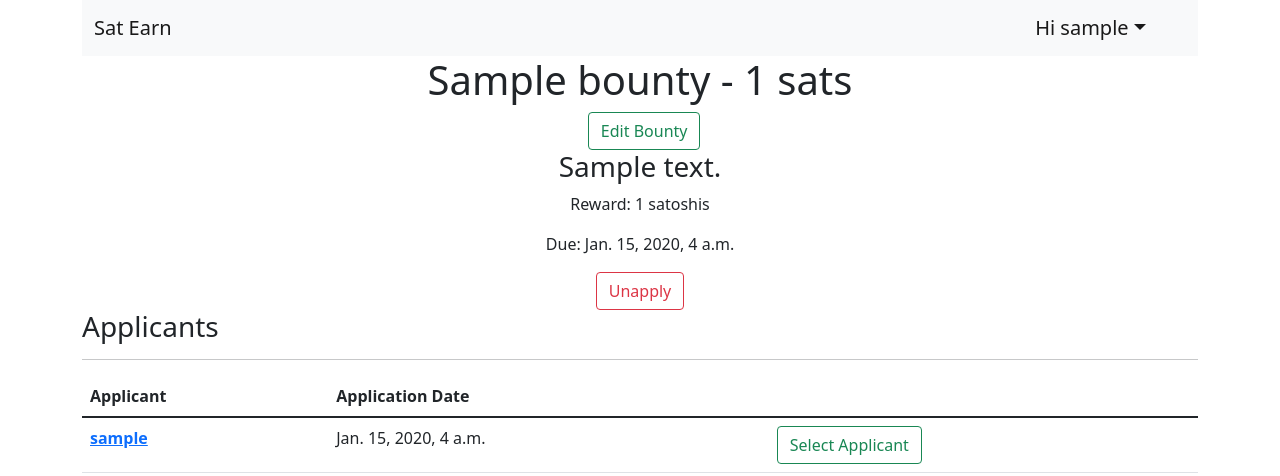
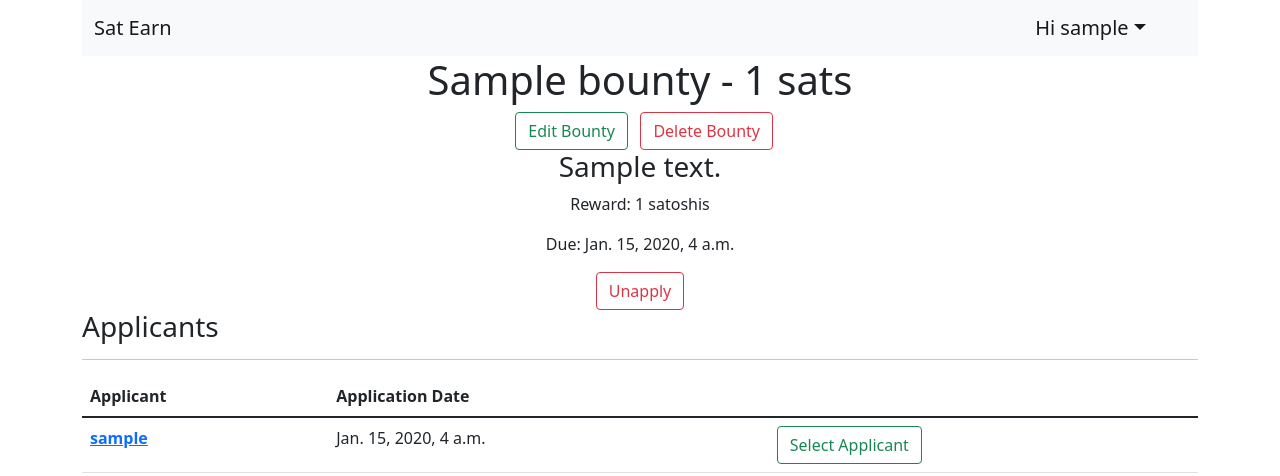
Before and after one commit to netteydavid/satearn, a Django app: page /app/1/ in a window 1280 px wide. Shown: the top 476 px of the page. Run offline with Django 4.2, Linux system fonts and the light colour scheme; a user stored in the database is signed in; tables that the repository leaves empty hold one stand-in row (values such as "Sample post"); some libraries are stand-ins or nearby versions.

Commit message:
Added icons, change img directory, delete bounty

```diff
--- a/satearn/accounts/templates/registration/user.html
+++ b/satearn/accounts/templates/registration/user.html
@@ -7,7 +7,7 @@
 <form method="POST" action="{% url 'accounts:user' %}">
     {% csrf_token %}
     {{ user_form.as_p }}
-    <input type="submit" value="Save Changes">
+    <input type="submit" class="btn btn-outline-success" value="Save Changes">
 </form>
 
 <!-- Add button that links to password reset -->
--- a/satearn/accounts/views.py
+++ b/satearn/accounts/views.py
@@ -17,7 +17,6 @@ def user(request):
         user_form = UserForm(request.POST, instance=request.user)
         if user_form.is_valid():
             user_form.save()
-            return redirect('accounts:user')
     user_form = UserForm(instance=request.user)
     return render(request, "registration/user.html", {"user": request.user, "user_form": user_form})
 
@@ -26,7 +25,6 @@ def profile(request, user_id):
         profile_form = ProfileForm(request.POST, instance=request.user.profile)
         if profile_form.is_valid():
             profile_form.save()
-            return redirect('accounts:profile', user_id=user_id)
     user = get_object_or_404(get_user_model(), pk=user_id)
     profile_form = ProfileForm(instance=user.profile)
     return render(request, "registration/profile.html", {"is_me": request.user.id == user_id, "profile_user": user, "profile_form": profile_form})
--- a/satearn/app/templates/app/bounty.html
+++ b/satearn/app/templates/app/bounty.html
@@ -10,6 +10,7 @@
         <h1>{{ bounty.title }} - {{ bounty.reward }} sats</h1>
         {% if is_me and bounty.status == bounty.NEW %}
         &nbsp;&nbsp;<button class="btn btn-outline-success" onclick="editbounty()">Edit Bounty</button>
+        &nbsp;&nbsp;<button class="btn btn-outline-danger"  data-bs-toggle="modal" data-bs-target="#deleteModal">Delete Bounty</button>
         {% endif %}
     </span>
 
@@ -87,6 +88,27 @@
     </div>
 </div>
 
+<div class="modal fade" id="deleteModal" tabindex="-1" aria-labelledby="exampleModalLabel" aria-hidden="true">
+    <div class="modal-dialog">
+      <div class="modal-content">
+        <div class="modal-header">
+          <h5 class="modal-title" id="exampleModalLabel">Delete Bounty</h5>
+          <button type="button" class="btn-close" data-bs-dismiss="modal" aria-label="Close"></button>
+        </div>
+        <div class="modal-body" id="confirmationTxt">
+            Are you sure you want to delete this bounty?
+        </div>
+        <div class="modal-footer">
+          <button type="button" class="btn btn-secondary" data-bs-dismiss="modal">No</button>
+          <form method="POST" action="{% url 'app:delete' bounty.id %}">
+            {% csrf_token %}
+            <button type="submit" class="btn btn-primary" data-bs-dismiss="modal">Yes</button>
+          </form>
+        </div>
+      </div>
+    </div>
+</div>
+
 <script>
     function editbounty(){
         $("#bounty").css("display", "none");
@@ -104,7 +126,7 @@
         $("#confirmationTxt").html(`Select ${applicant} for this bounty?`);
         var url = "{% url 'app:select_applicant' 0 %}";
         url = url.replace("0", application_id);
-        $("#confirm_yes_btn").action = url;
+        $("#confirm_yes_btn").attr('action', url);
     }
 </script>
 {% endif %}
--- a/satearn/app/templates/app/index.html
+++ b/satearn/app/templates/app/index.html
@@ -21,7 +21,7 @@
   {% for bounty in latest_bounties %}
   <div class="col">
     <div class="card">
-      <img src="{% static 'app/default_card_img.jpg' %}" class="card-img-top" alt="{{ bounty.title }}">
+      <img src="{% static 'app/images/default_card_img.jpg' %}" class="card-img-top" alt="{{ bounty.title }}">
       <div class="card-body">
         <a href="{% url 'app:bounty' bounty.id %}"><h5 class="card-title">{{ bounty.title }}</h5></a>
         <p class="card-text">
--- a/satearn/app/urls.py
+++ b/satearn/app/urls.py
@@ -21,6 +21,8 @@ urlpatterns = [
     path('my_jobs/', views.my_jobs, name='my_jobs'),
     # ex: /app/select_applicant/32
     path('select_applicant/<int:application_id>', views.select_applicant, name='select_applicant'),
+    # ex: app/90/delete
+    path('<int:bounty_id>/delete/', views.delete_bounty, name='delete'),
 
     path('', include('django.contrib.auth.urls')),
 ]
--- a/satearn/app/views.py
+++ b/satearn/app/views.py
@@ -117,3 +117,11 @@ def select_applicant(request, application_id):
         bounty.status = Bounty.WORKING
         bounty.save()
         return redirect("app:bounty", bounty_id=bounty.id)
+
+@login_required(login_url='/app/login')
+def delete_bounty(request, bounty_id):
+    if request.method == 'POST':
+        bounty = get_object_or_404(Bounty, pk=bounty_id)
+        if bounty.author == request.user:
+            bounty.delete()
+    return redirect("app:my_bounties")
```
Also changed, not shown: satearn/app/templates/app/my_bounties.html (+36 -2 lines), satearn/static/app/images/default_card_img.jpg (renamed from satearn/static/app/default_card_img.jpg), satearn/static/app/images/icons/trash.svg (added).
